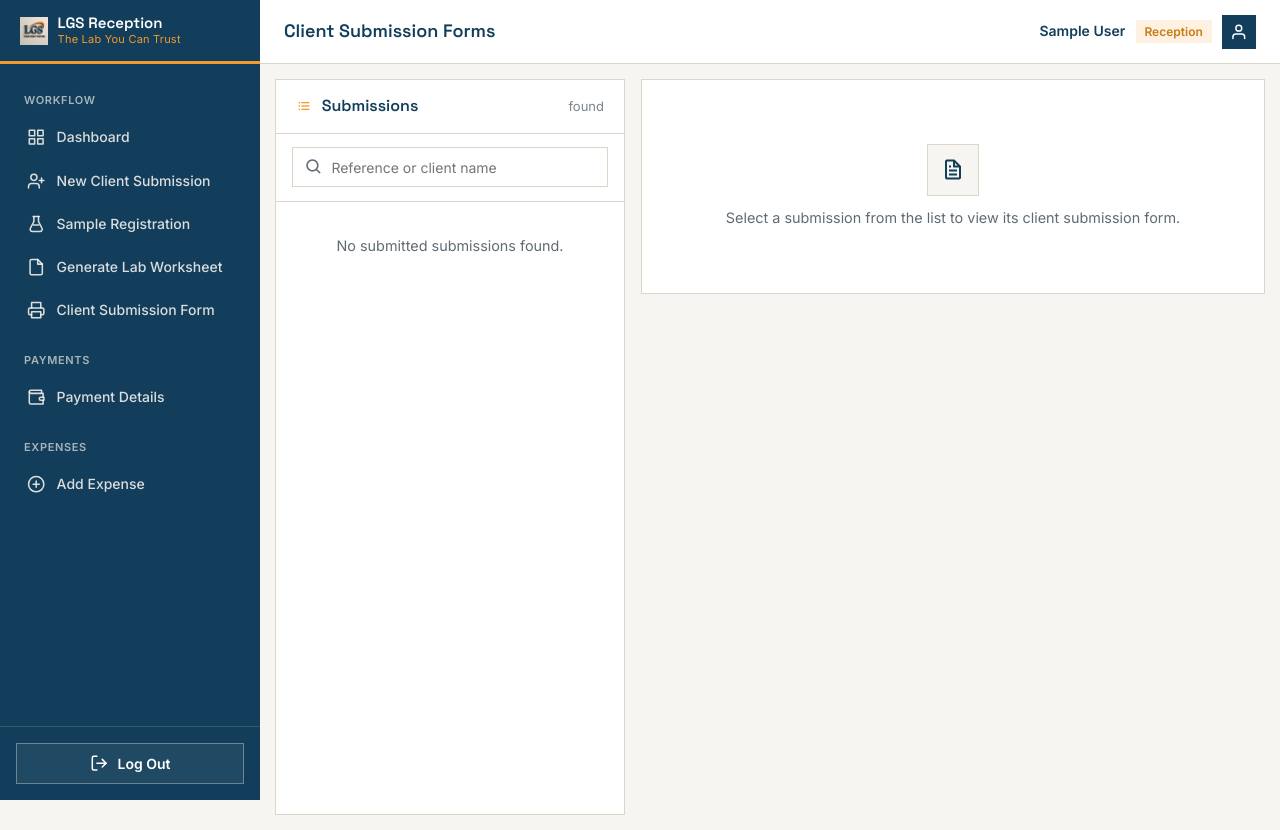
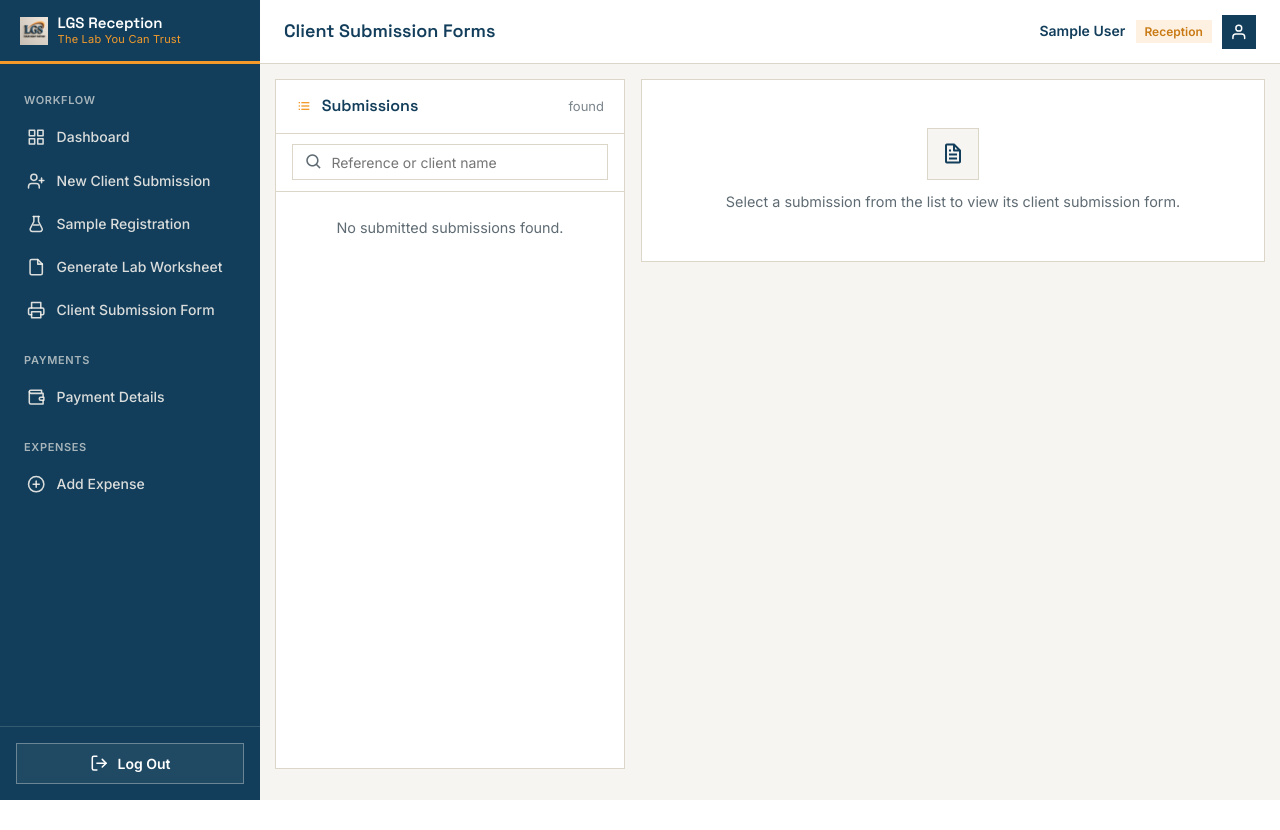
Before and after one commit to AudoWrld/lgs_website, a Django app: template reception/templates/reception/client_submission_form.html in a window 1280 px wide. After the commit the page ends 800 px from the top, so only its background shows below. Run offline with Django 5.2, Linux system fonts and the light colour scheme; the template is opened without the code that fills it, so the values that code supplies are empty; the visitor is signed in with stand-in values (Sample User, id 1).

Commit message:
Refactor CSS for client submission form: simplify styles, enhance layout, and improve responsiveness

```diff
--- a/reception/static/reception/css/client_submission_form.css
+++ b/reception/static/reception/css/client_submission_form.css
@@ -11,7 +11,7 @@
 }
 
 .cs-split {
-  --cs-offset: var(--topbar-height, 110px);
+  --cs-offset: 110px;
   --cs-muted: #5f6b73;
   display: grid;
   grid-template-columns: 350px minmax(0, 1fr);
@@ -21,6 +21,32 @@
   height: calc(100vh - var(--cs-offset));
   height: calc(100dvh - var(--cs-offset));
   min-height: 520px;
+  overflow: hidden;
+}
+
+.cs-detail {
+  display: flex;
+  flex-direction: column;
+  gap: 0.75rem;
+  min-width: 0;
+  min-height: 0;
+  height: 100%;
+  overflow-y: auto;
+  overflow-x: hidden;
+  transition: opacity 0.15s ease;
+}
+
+.cs-detail:focus {
+  outline: none;
+}
+
+.cs-detail.is-loading {
+  opacity: 0.55;
+  pointer-events: none;
+}
+
+.cs-block {
+  flex: none;
 }
 
 .cs-list-panel {
@@ -43,7 +76,7 @@
 }
 
 .cs-search {
-  padding: 0.85rem 1rem;
+  padding: 0.65rem 1rem;
   border-bottom: 1px solid var(--line);
 }
 
@@ -63,7 +96,7 @@
 
 .cs-search-field input {
   width: 100%;
-  height: 40px;
+  height: 36px;
   padding: 0 0.85rem 0 2.4rem;
   font-family: var(--font-body);
   font-size: var(--fs-small);
@@ -237,30 +263,6 @@
 .cs-status-qc_approved {
   background: rgba(37, 152, 82, 0.12);
   color: #1f7a45;
-}
-
-.cs-detail {
-  display: flex;
-  flex-direction: column;
-  gap: 1rem;
-  min-width: 0;
-  min-height: 0;
-  height: 100%;
-  overflow-y: auto;
-  transition: opacity 0.15s ease;
-}
-
-.cs-detail:focus {
-  outline: none;
-}
-
-.cs-detail.is-loading {
-  opacity: 0.55;
-  pointer-events: none;
-}
-
-.cs-block {
-  flex: none;
 }
 
 .cs-toolbar {
@@ -546,7 +548,7 @@
   flex-direction: column;
   align-items: center;
   gap: 0.6rem;
-  padding: 4rem 1rem;
+  padding: 3rem 1rem;
   text-align: center;
 }
 
@@ -557,7 +559,7 @@
 }
 
 .cs-empty-small {
-  padding: 2rem 1rem;
+  padding: 1.5rem 1rem;
 }
 
 @media (max-width: 1100px) {
```
Also changed, not shown: other parts of reception/static/reception/css/client_submission_form.css (+15 -13 lines).
